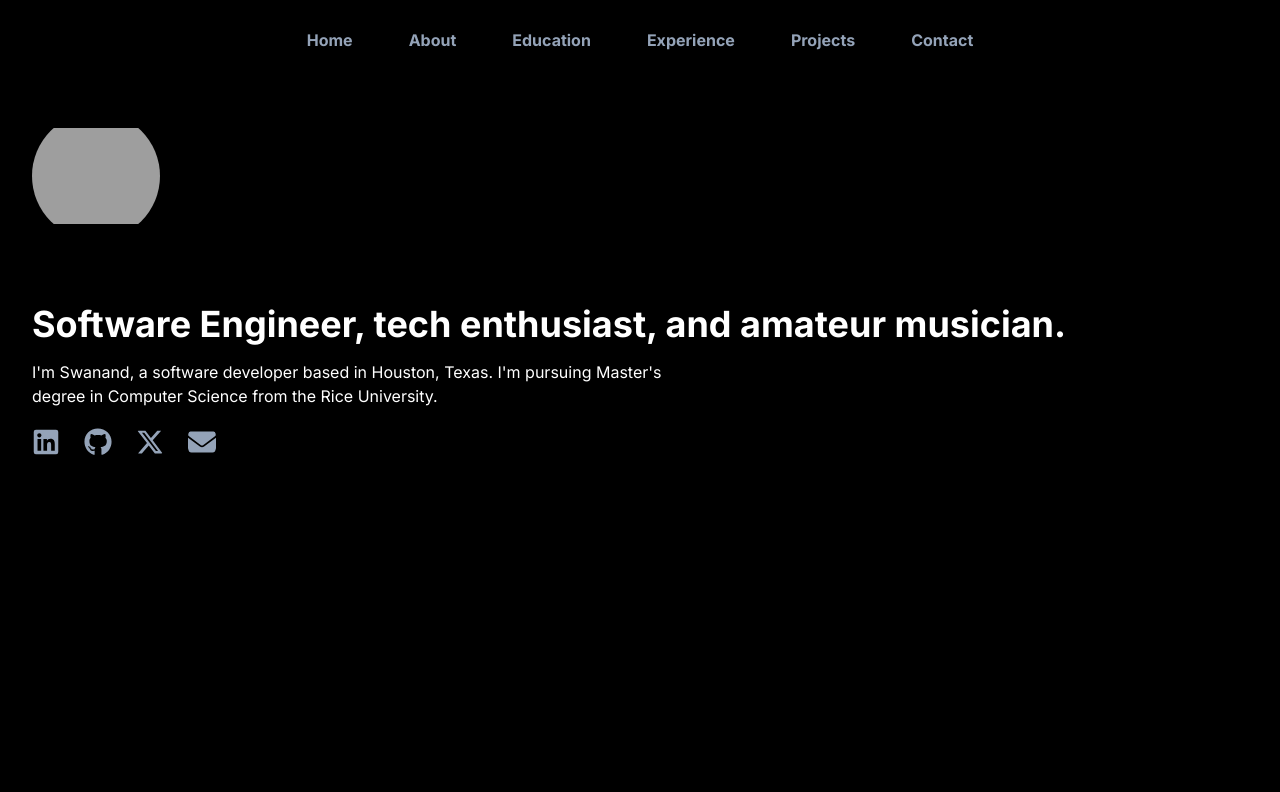
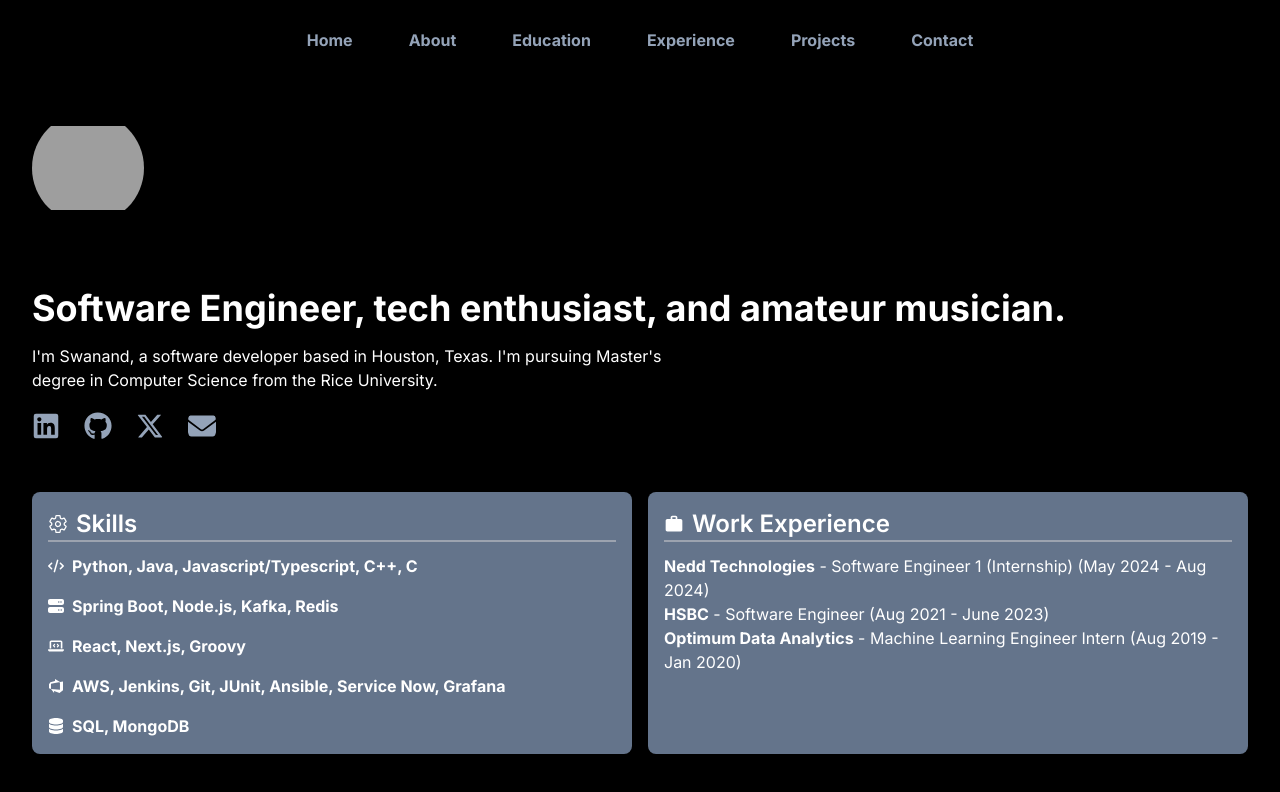
Before and after one commit to Swanand58/next-portfolio, a Next.js app: page / in a window 1280 px wide. Shown: the top 792 px of the page. Built offline with nearby package versions, Linux system fonts and the light colour scheme; grey boxes are pictures that could not be loaded.

Commit message:
Added skills and work experience cards and styles

```diff
--- a/src/app/_components/page.tsx
+++ b/src/app/_components/page.tsx
@@ -1,6 +1,19 @@
-import { FaXTwitter, FaLinkedin, FaGithub, FaEnvelope } from "react-icons/fa6";
+import {
+  FaXTwitter,
+  FaLinkedin,
+  FaGithub,
+  FaEnvelope,
+  FaCode,
+  FaLaptopCode,
+  FaServer,
+  FaDatabase,
+  FaServicestack,
+} from "react-icons/fa6";
+import { VscAzureDevops } from "react-icons/vsc";
+import { IoSettingsOutline } from "react-icons/io5";
+import { MdWork } from "react-icons/md";
 
-export default function SocialCard() {
+function SocialCard() {
   return (
     <div className="flex py-5">
       <div className="flex gap-x-6 gap-y-2">
@@ -36,3 +49,66 @@ export default function SocialCard() {
     </div>
   );
 }
+
+function Skills() {
+  return (
+    <div className=" bg-slate-500 hover:bg-slate-800 text-white p-4 rounded-lg shadow-md">
+      <div className="flex items-center justify-between mb-3 border-b-2 border-gray-400">
+        <h3 className="text-2xl font-semibold flex items-center">
+          <IoSettingsOutline className="mr-2 text-xl" /> Skills
+        </h3>
+      </div>
+      <div className="flex flex-col gap-y-4 ">
+        <p className="flex items-center">
+          <FaCode className="mr-2" />
+          <strong>Python, Java, Javascript/Typescript, C++, C</strong>
+        </p>
+        <p className="flex items-center">
+          <FaServer className="mr-2" />
+          <strong>Spring Boot, Node.js, Kafka, Redis</strong>
+        </p>
+        <p className="flex items-center">
+          <FaLaptopCode className="mr-2" />
+          <strong>React, Next.js, Groovy</strong>
+        </p>
+        <p className="flex items-center">
+          <VscAzureDevops className="mr-2" />
+          <strong>
+            AWS, Jenkins, Git, JUnit, Ansible, Service Now, Grafana
+          </strong>
+        </p>
+        <p className="flex items-center">
+          <FaDatabase className="mr-2" />
+          <strong>SQL, MongoDB</strong>
+        </p>
+      </div>
+    </div>
+  );
+}
+
+function WorkExperience() {
+  return (
+    <div className="bg-slate-500 hover:bg-slate-900 text-white p-4 rounded-lg shadow-md">
+      <div className="flex items-center justify-between mb-3 border-b-2 border-gray-400">
+        <h3 className="text-2xl font-semibold flex items-center">
+          <MdWork className="mr-2 text-xl" /> Work Experience
+        </h3>
+      </div>
+      <ul>
+        <li>
+          <strong>Nedd Technologies</strong> - Software Engineer 1 (Internship)
+          (May 2024 - Aug 2024)
+        </li>
+        <li>
+          <strong>HSBC</strong> - Software Engineer (Aug 2021 - June 2023)
+        </li>
+        <li>
+          <strong>Optimum Data Analytics</strong> - Machine Learning Engineer
+          Intern (Aug 2019 - Jan 2020)
+        </li>
+      </ul>
+    </div>
+  );
+}
+
+export { SocialCard, Skills, WorkExperience };
--- a/src/app/page.tsx
+++ b/src/app/page.tsx
@@ -1,5 +1,5 @@
 import Image from "next/image";
-import SocialCard from "./_components/page";
+import { SocialCard, Skills, WorkExperience } from "./_components/page";
 
 export const dynamic = "force-dynamic";
 
@@ -7,7 +7,7 @@ export default function Home() {
   return (
     <main className="bg-black text-white min-h-screen p-8">
       <section className="flex gap-8 items-left mb-12">
-        <div className="w-32 h-32 relative">
+        <div className="w-28 h-28 relative">
           <Image
             src="/logo.jpg"
             alt="swanand"
@@ -28,6 +28,10 @@ export default function Home() {
           </p>
           <SocialCard />
         </div>
+        <div className="grid grid-cols-2 gap-4 mt-4">
+          <Skills />
+          <WorkExperience />
+        </div>
       </section>
     </main>
   );
```
